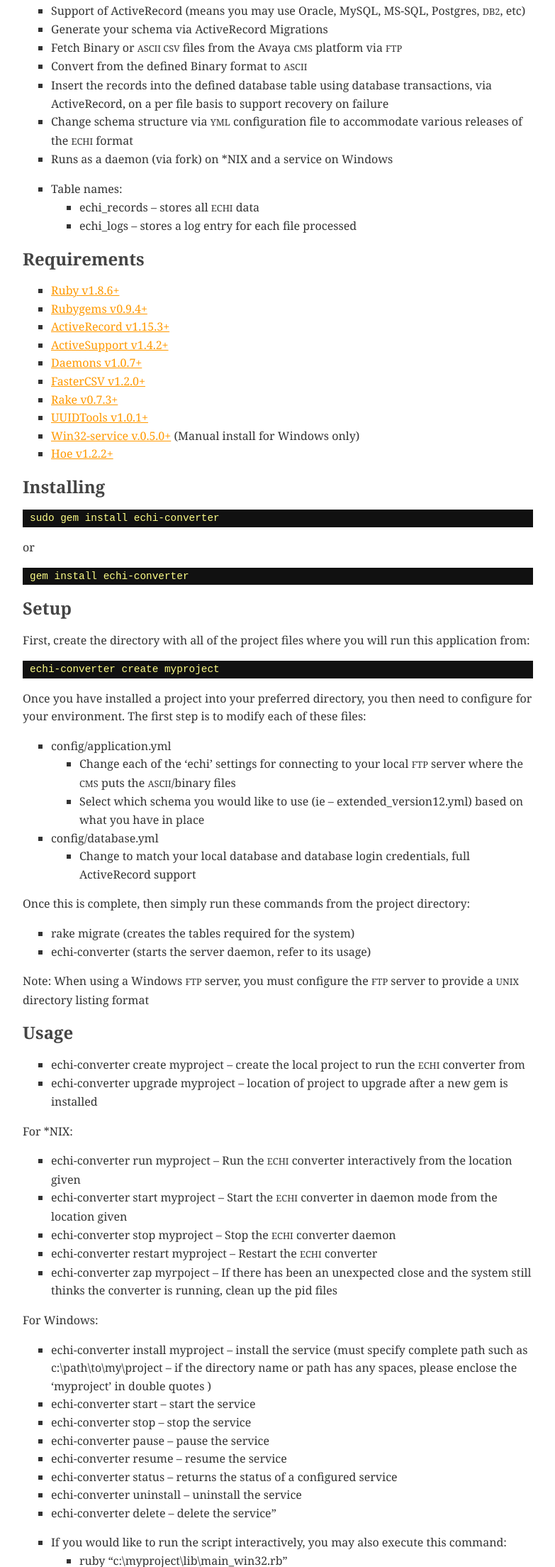
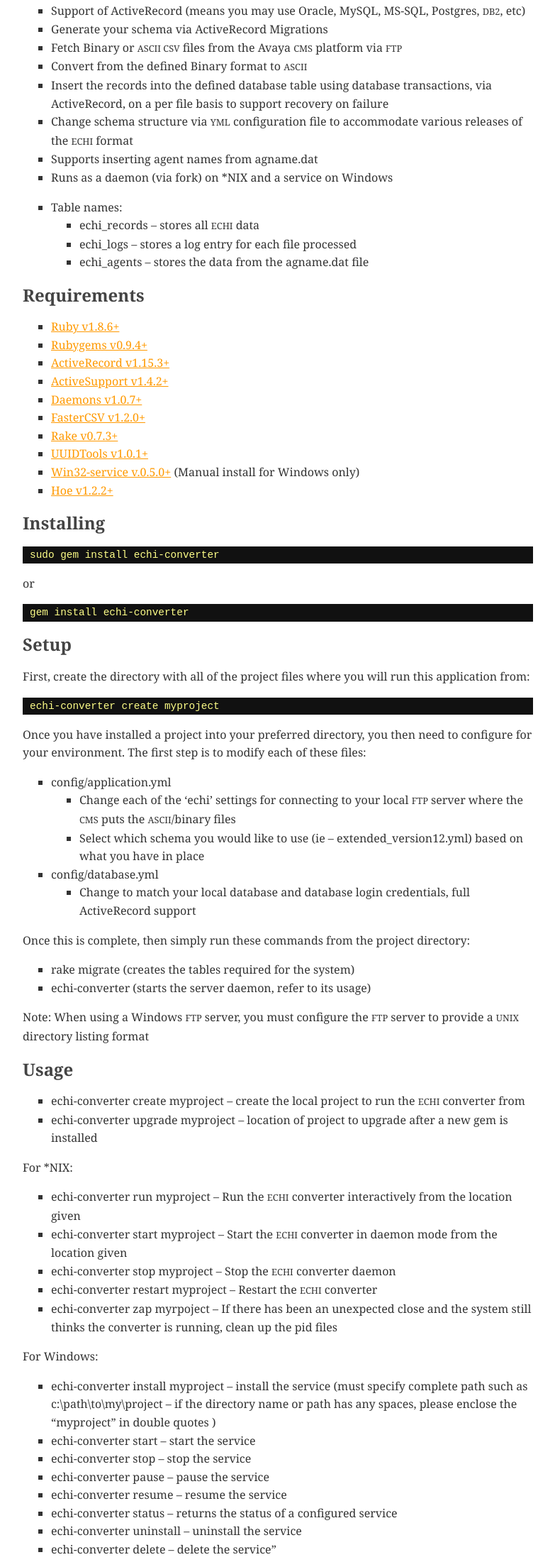
Before and after one commit to mojolingo/echi-converter, a plain HTML site: page website/index.html in a window 1280 px wide. Shown: the part 592-2800 px from the top of the page at 71% size, without its empty margins (248-1031 px from the left). Drawn offline with Linux system fonts and the light colour scheme.

Commit message:
Changes to the website for 0.3.2 release.
git-svn-id: svn://rubyforge.org/var/svn/echi-converter/trunk@106 592edb70-7897-4d5d-b34c-4c60ce0a6027

```diff
--- a/website/index.html
+++ b/website/index.html
@@ -63,6 +63,7 @@
 		<li>Convert from the defined Binary format to <span class="caps">ASCII</span></li>
 		<li>Insert the records into the defined database table using database transactions, via ActiveRecord, on a per file basis to support recovery on failure</li>
 		<li>Change schema structure via <span class="caps">YML</span> configuration file to accommodate various releases of the <span class="caps">ECHI</span> format</li>
+		<li>Supports inserting agent names from agname.dat</li>
 		<li>Runs as a daemon (via fork) on *NIX and a service on Windows</li>
 	</ol>
 
@@ -72,6 +73,7 @@
 	<ol>
 	<li>echi_records &#8211; stores all <span class="caps">ECHI</span> data        </li>
 		<li>echi_logs &#8211; stores a log entry for each file processed</li>
+		<li>echi_agents &#8211; stores the data from the agname.dat file</li>
 	</ol></li>
 	</ol>
 
@@ -165,7 +167,7 @@
 
 
 	<ol>
-	<li>echi-converter install myproject &#8211; install the service (must specify complete path such as c:\path\to\my\project &#8211; if the directory name or path has any spaces, please enclose the &#8216;myproject&#8217; in double quotes )</li>
+	<li>echi-converter install myproject &#8211; install the service (must specify complete path such as c:\path\to\my\project &#8211; if the directory name or path has any spaces, please enclose the &#8220;myproject&#8221; in double quotes )</li>
 		<li>echi-converter start &#8211; start the service</li>
 		<li>echi-converter stop &#8211; stop the service</li>
 		<li>echi-converter pause &#8211; pause the service</li>
```
Also changed, not shown: History.txt, website/index.txt, 1 other file.
